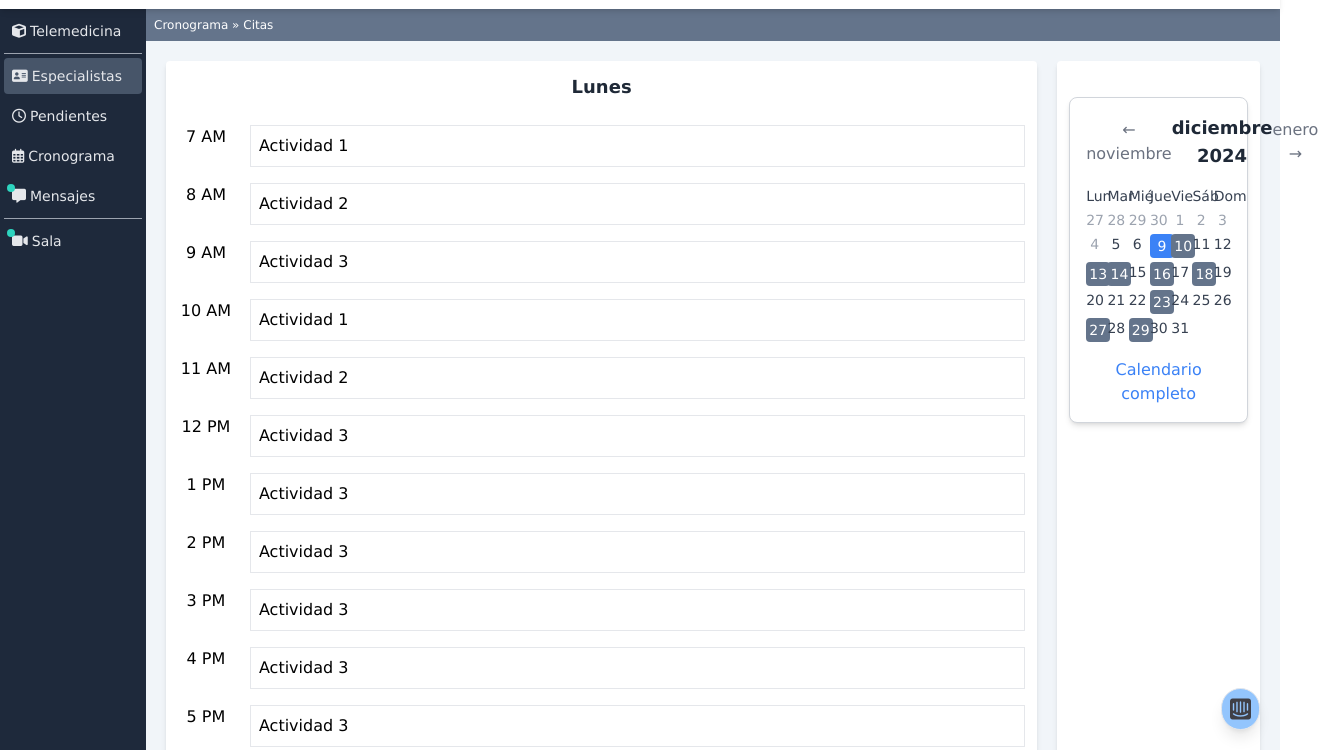
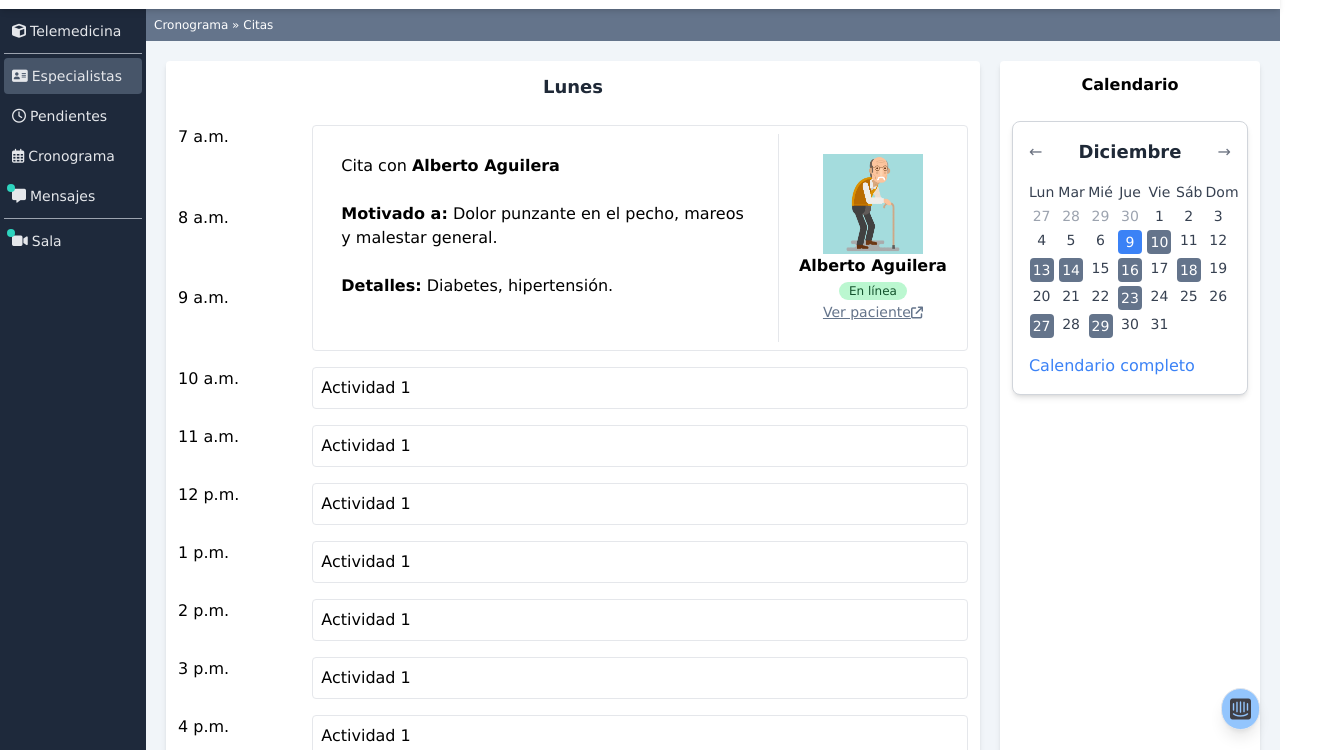
Before and after one commit to AbsorbedPoem/AbsorbedPoem.github.io, a website: page templates/cronograma.html in a window 1280 px wide. Shown: the part 50-800 px from the top of the page, 1318 px wide, since content can reach past the window. Drawn offline with nearby package versions, Linux system fonts and the light colour scheme.

Commit message:
cronograma

```diff
--- a/templates/cronograma.html
+++ b/templates/cronograma.html
@@ -48,8 +48,8 @@
 
                     <!-- logo de usuario -->
                     <div class="relative">
-                        <a href="#" class="flex items-center whitespace-nowrap transition duration-150 ease-in-out motion-reduce:transition-none
-                        border border-zinc-200 rounded-full">
+                        <a href="#" class="user-globe flex items-center whitespace-nowrap transition duration-150 ease-in-out motion-reduce:transition-none
+                        border border-zinc-200 rounded-full" data-dropdown-toggle="dropdown-usuario">
                             <!-- imagen de usuario -->
                             <img
                                 src="https://tecdn.b-cdn.net/img/new/avatars/2.jpg"
@@ -140,67 +140,93 @@
                 <p class="bg-slate-500 p-2 text-white text-xs">Cronograma » Citas </p>
 
                 <!-- CONTENIDO PROPIO DE LA PáGINA -->
-                <section class="p-5 bg-slate-100 grid grid-cols-5 gap-5">
+                <section class="p-5 bg-slate-100 flex flex-col lg:flex-row gap-5">
 
                     <!-- contenido -->
-                    <div class="card col-span-4">
+                    <div class="card flex-grow">
                         <div class="text-center text-lg font-semibold text-gray-800"><h3>Lunes</h3></div>
                         <br>
                         <div class="grid grid-cols-12 gap-4">
-                            <!-- Horas de 7 AM a 7 PM -->
-                            <div class="col-span-1 text-center">7 AM</div>
-                            <div class="col-span-11 border border-gray-200 p-2">Actividad 1</div>
+                            <!-- Horas de 7 a.m. a 7 p.m. -->
 
-                            <div class="col-span-1 text-center">8 AM</div>
-                            <div class="col-span-11 border border-gray-200 p-2">Actividad 2</div>
+                                <div class="col-start-1 col-end-2 whitespace-nowrap">7 a.m.</div>
 
-                            <div class="col-span-1 text-center">9 AM</div>
-                            <div class="col-span-11 border border-gray-200 p-2">Actividad 3</div>
+                                <div class="col-start-1 col-end-2 whitespace-nowrap">8 a.m.</div>
 
-                            <div class="col-span-1 text-center">10 AM</div>
-                            <div class="col-span-11 border border-gray-200 p-2">Actividad 1</div>
+                                <div class="col-start-1 col-end-2 whitespace-nowrap">9 a.m.</div>
 
-                            <div class="col-span-1 text-center">11 AM</div>
-                            <div class="col-span-11 border border-gray-200 p-2">Actividad 2</div>
+                                <div class="col-start-1 col-end-2 whitespace-nowrap">10 a.m.</div>
 
-                            <div class="col-span-1 text-center">12 PM</div>
-                            <div class="col-span-11 border border-gray-200 p-2">Actividad 3</div>
+                                <div class="col-start-1 col-end-2 whitespace-nowrap">11 a.m.</div>
 
-                            <div class="col-span-1 text-center">1 PM</div>
-                            <div class="col-span-11 border border-gray-200 p-2">Actividad 3</div>
+                                <div class="col-start-1 col-end-2 whitespace-nowrap">12 p.m.</div>
 
-                            <div class="col-span-1 text-center">2 PM</div>
-                            <div class="col-span-11 border border-gray-200 p-2">Actividad 3</div>
+                                <div class="col-start-1 col-end-2 whitespace-nowrap">1 p.m.</div>
 
-                            <div class="col-span-1 text-center">3 PM</div>
-                            <div class="col-span-11 border border-gray-200 p-2">Actividad 3</div>
+                                <div class="col-start-1 col-end-2 whitespace-nowrap">2 p.m.</div>
 
-                            <div class="col-span-1 text-center">4 PM</div>
-                            <div class="col-span-11 border border-gray-200 p-2">Actividad 3</div>
+                                <div class="col-start-1 col-end-2 whitespace-nowrap">3 p.m.</div>
 
-                            <div class="col-span-1 text-center">5 PM</div>
-                            <div class="col-span-11 border border-gray-200 p-2">Actividad 3</div>
+                                <div class="col-start-1 col-end-2 whitespace-nowrap">4 p.m.</div>
 
-                            <div class="col-span-1 text-center">6 PM</div>
-                            <div class="col-span-11 border border-gray-200 p-2">Actividad 10</div>
+                                <div class="col-start-1 col-end-2 whitespace-nowrap">5 p.m.</div>
 
-                            <div class="col-span-1 text-center">7 PM</div>
-                            <div class="col-span-11 border border-gray-200 p-2">Actividad 11</div>
+                                <div class="col-start-1 col-end-2 whitespace-nowrap">6 p.m.</div>
+
+                                <div class="col-start-1 col-end-2 whitespace-nowrap">7 p.m.</div>
+
+
+                            <!-- Actividades -->
+
+                                <div class="border-gray-200 border rounded p-2 col-start-3 col-end-13 row-start-1 row-span-3 flex justify-between flex-col md:flex-row ">
+
+                                    <div class="text-left p-5">
+                                        <div>Cita con <b>Alberto Aguilera</b></div>
+                                        <br>
+                                        <div><b>Motivado a:</b> Dolor punzante en el pecho, mareos y malestar general.</div>
+                                        <br>
+                                        <div><b>Detalles:</b> Diabetes, hipertensión.</div>
+                                    </div>
+
+                                    <div class="text-center border-t p-5 pe-3 md:border-l md:border-t-0 ">
+                                        <img src="/img/alberto.png" class="w-[100px] h-[100px] mx-auto">
+                                        <div>
+                                            <b class="whitespace-nowrap">Alberto Aguilera</b>
+                                            <br>
+                                            <span class="bg-green-200 text-green-900 group-hover:bg-green-300 text-xs font-medium px-2.5 py-0.5 rounded-full transition-colors">En línea</span>
+                                            <div class="text-sm">
+                                                <a href="#" class="text-slate-500 underline">Ver paciente<i class="fa-solid fa-arrow-up-right-from-square text-xs"></i></a>
+                                            </div>
+                                        </div>
+                                    </div>
+                                </div>
+                                <div class="border-gray-200 border rounded p-2 col-start-3 col-end-13 row-start-4">Actividad 1</div>
+                                <div class="border-gray-200 border rounded p-2 col-start-3 col-end-13 row-start-5">Actividad 1</div>
+                                <div class="border-gray-200 border rounded p-2 col-start-3 col-end-13 row-start-6">Actividad 1</div>
+                                <div class="border-gray-200 border rounded p-2 col-start-3 col-end-13 row-start-7">Actividad 1</div>
+                                <div class="border-gray-200 border rounded p-2 col-start-3 col-end-13 row-start-8">Actividad 1</div>
+                                <div class="border-gray-200 border rounded p-2 col-start-3 col-end-13 row-start-9">Actividad 1</div>
+                                <div class="border-gray-200 border rounded p-2 col-start-3 col-end-13 row-start-10">Actividad 1</div>
+                                <div class="border-gray-200 border rounded p-2 col-start-3 col-end-13 row-start-11">Actividad 1</div>
+                                <div class="border-gray-200 border rounded p-2 col-start-3 col-end-13 row-start-12">Actividad 1</div>
+                                <div class="border-gray-200 border rounded p-2 col-start-3 col-end-13 row-start-13 bg-slate-500 text-white flex items-center"> Espacio libre</div>
+
                         </div>
                     </div>
 
-                    <div class="card">
+                    <div class="card flex-shrink min-w-[240px]">
+                        <div class="text-center font-semibold">Calendario</div>
                         <div class="max-w-xs mx-auto mt-6">
                             <div class="bg-white border border-gray-300 rounded-lg shadow-md p-4">
                               <div class="flex items-center justify-between">
                                 <button class="text-gray-500 hover:text-gray-800">
-                                  &larr; noviembre
+                                  &larr;
                                 </button>
                                 <div class="text-center">
-                                  <p class="text-lg font-semibold text-gray-800">diciembre 2024</p>
+                                  <p class="text-lg font-semibold text-gray-800">Diciembre</p>
                                 </div>
                                 <button class="text-gray-500 hover:text-gray-800">
-                                  enero &rarr;
+                                   &rarr;
                                 </button>
                               </div>
                               <div class="grid grid-cols-7 gap-1 text-center mt-4 text-sm text-gray-700">
@@ -215,10 +241,10 @@
                                 <span class="text-gray-400">28</span>
                                 <span class="text-gray-400">29</span>
                                 <span class="text-gray-400">30</span>
-                                <span class="text-gray-400">1</span>
-                                <span class="text-gray-400">2</span>
-                                <span class="text-gray-400">3</span>
-                                <span class="text-gray-400">4</span>
+                                <span>1</span>
+                                <span>2</span>
+                                <span>3</span>
+                                <span>4</span>
                                 <span>5</span>
                                 <span>6</span>
                                 <span class="bg-blue-500 text-white rounded w-6 h-6 flex items-center justify-center mx-auto">9</span>
```
Also changed, not shown: img/alberto.png (added), styles/output.css.
